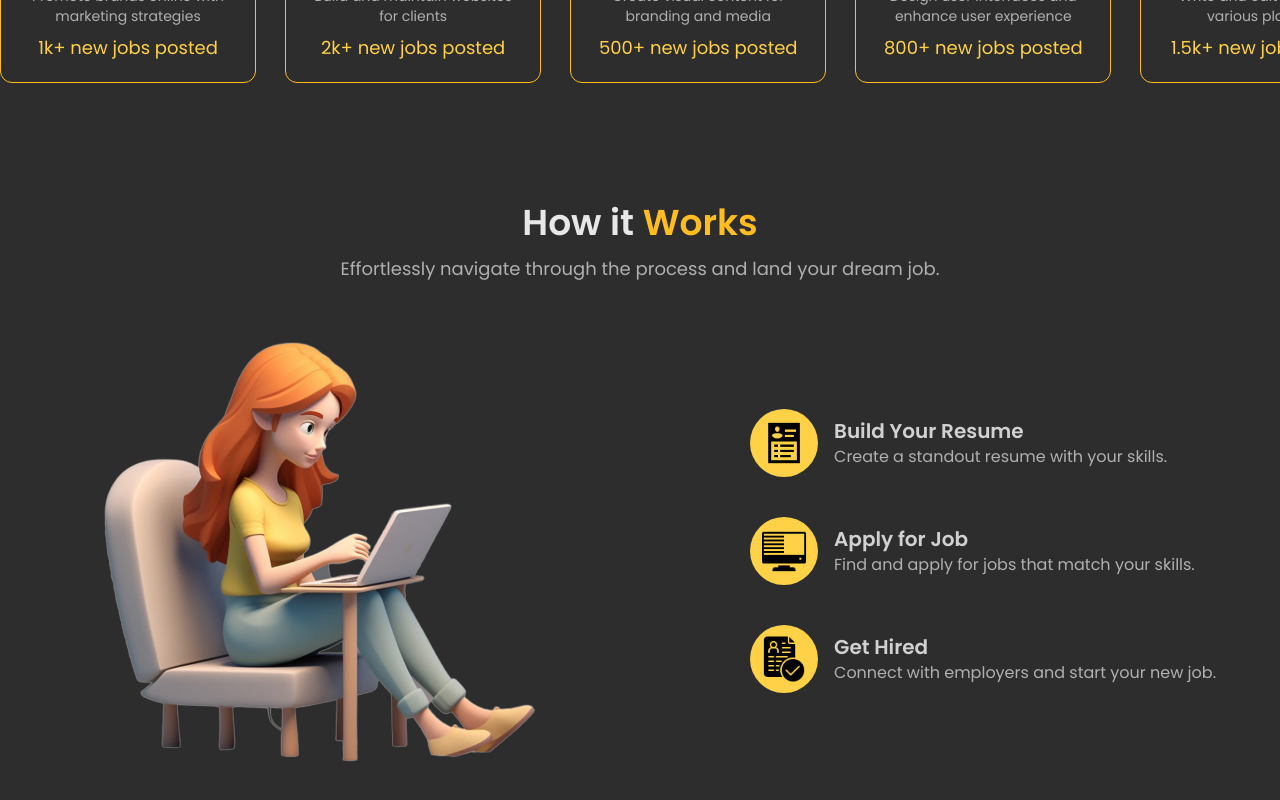
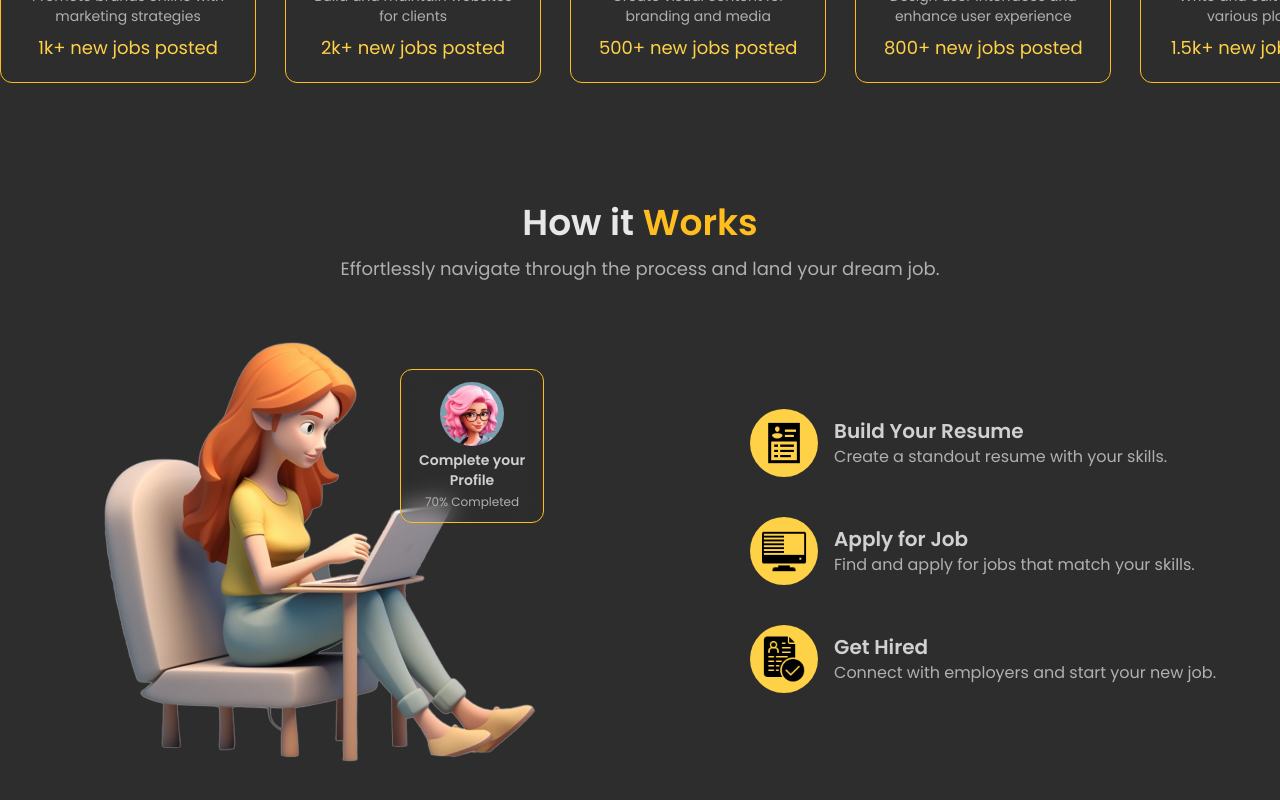
Before and after one commit to BitanXD/JobSeek-Portal, a React (Create React App) app in the folder job-portal-frontend/: page / in a window 1280 px wide. Shown: the part 1018-1818 px from the top of the page. Built offline with nearby package versions, Linux system fonts and the light colour scheme.

Commit message:
added a banner

```diff
--- a/job-portal-frontend/src/LandingPage/Working.tsx
+++ b/job-portal-frontend/src/LandingPage/Working.tsx
@@ -1,3 +1,4 @@
+import { Avatar } from '@mantine/core';
 import {work } from '../Data/Data'
 const Working = () => {
   return (
@@ -9,8 +10,13 @@ const Working = () => {
         Effortlessly navigate through the process and land your dream job.
       </div>
       <div className="flex px-16 justify-between items-center">
-        <div className="">
+        <div className="relative">
           <img className="w-[30rem]" src="/Working/Girl.png" alt="girl" />
+          <div className='w-36 flex flex-col items-center gap-1 border border-bright-sun-400 rounded-xl py-3 px-1 backdrop-blur-md top-[10%] right-0 absolute'>
+            <Avatar className='!h-16 !w-16' src="avatar1.png" alt="it's me" />
+            <div className='text-sm text-mine-shaft-200 font-semibold text-center'>Complete your Profile</div>
+            <div className='text-xs text-mine-shaft-300 text-center'>70% Completed</div>
+          </div>
         </div>
         <div className="flex flex-col gap-10">
           {work.map((item, index) => (
```
